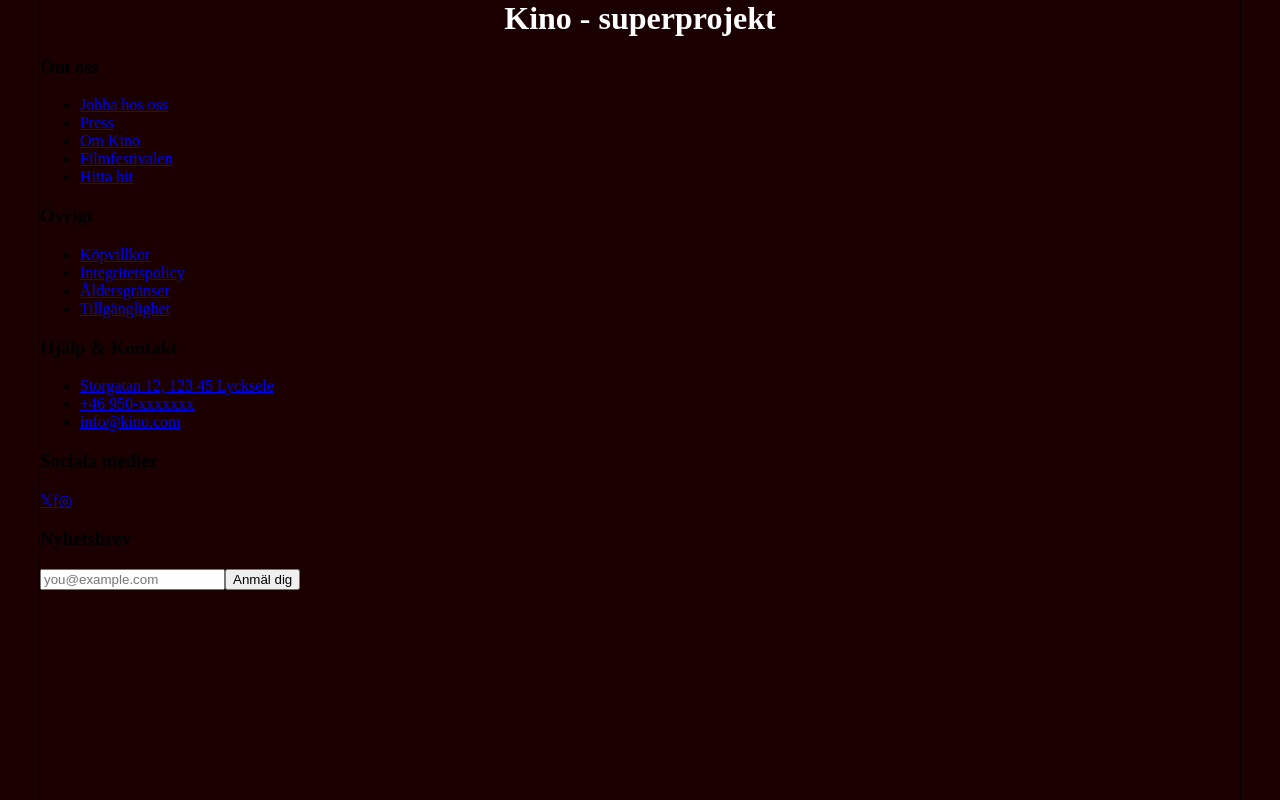
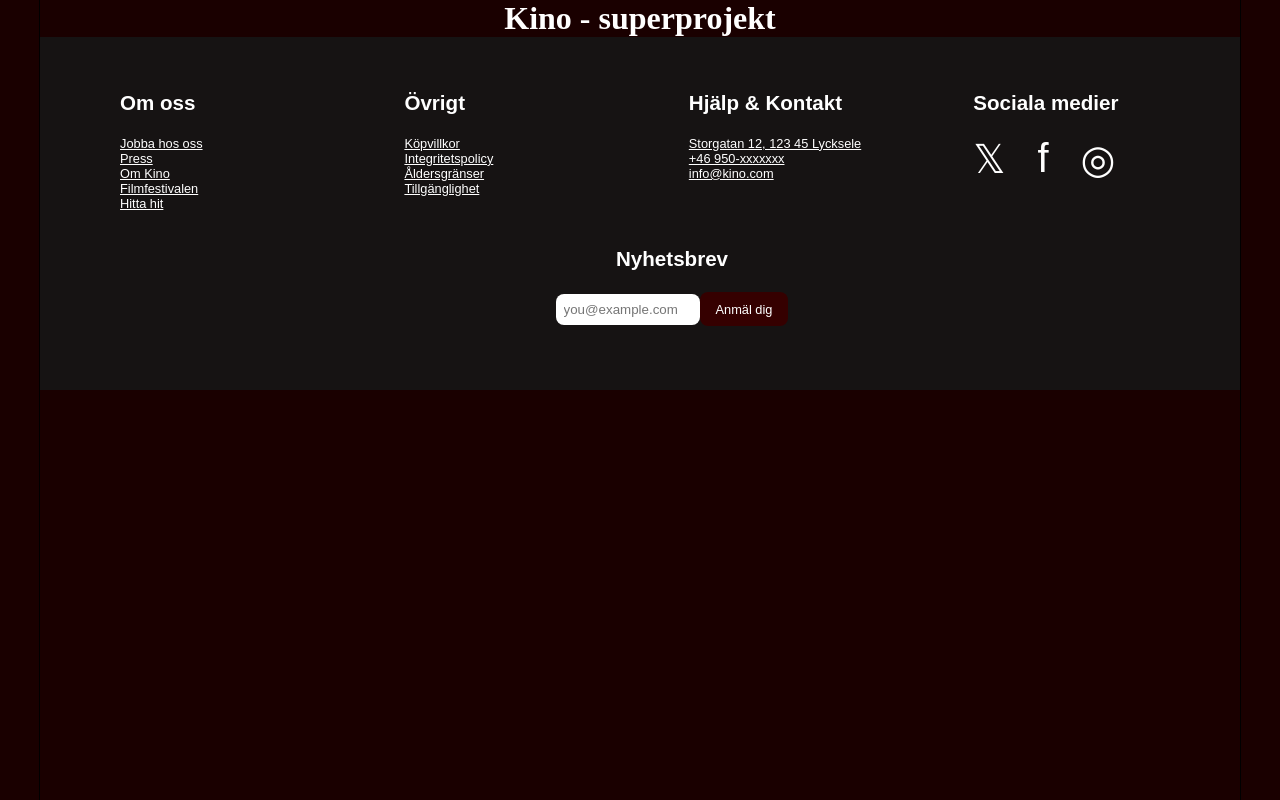
Before and after one commit to anteman-swe/kino-with-next.js, a Next.js app in the folder kino-webb/: page / in a window 1280 px wide. Built offline with nearby package versions, Linux system fonts and the light colour scheme.

Commit message:
style footer layout

```diff
--- a/kino-webb/src/app/page.module.scss
+++ b/kino-webb/src/app/page.module.scss
@@ -3,3 +3,83 @@
   color: $dark-text;
   margin: auto;
 }
+
+.footer {
+  display: flex;
+  flex-direction: column;
+  background-color: $dark-footer;
+  color: $dark-text;
+  font-size: 1.1rem;
+  font-family: sans-serif;
+  padding: 2rem;
+}
+
+.footerContent {
+  display: flex;
+  flex-wrap: wrap;
+  justify-content: space-around;
+  align-items: flex-start;
+  gap: 0.1rem;
+}
+
+.footerSection {
+  flex: 1 1 120px;
+  padding: 0.1rem 3rem 0rem;
+  margin: 0rem;
+}
+
+.footerLinks,
+.footerTerms,
+.footerInfo {
+  font-size: 0.8rem;
+  color: $dark-text;
+  list-style: none;
+  padding: 0;
+  margin: 0;
+
+  a {
+    color: inherit;
+    text-decoration: underline;
+  }
+}
+
+.footerIcons {
+  display: flex;
+  color: $dark-text;
+  gap: 2rem;
+  font-size: 2.5rem;
+
+  a {
+    color: inherit;
+    text-decoration: none;
+  }
+}
+
+.footerExtra {
+  flex: 0 0 100%;
+  width: 100%;
+  padding: 1rem 2rem 2rem;
+  text-align: center;
+}
+
+.newsletter {
+  display: block;
+}
+
+.newsletterInput {
+  padding: 0.5rem;
+  width: 8rem;
+  max-width: 100%;
+  border: none;
+  border-radius: 8px;
+}
+
+.newsletterSubmit {
+  background-color: $dark-button;
+  color: $dark-text;
+  border: none;
+  padding: 0.6rem 1rem;
+  border-radius: 8px;
+  cursor: pointer;
+  font-size: 0.8rem;
+}
```
